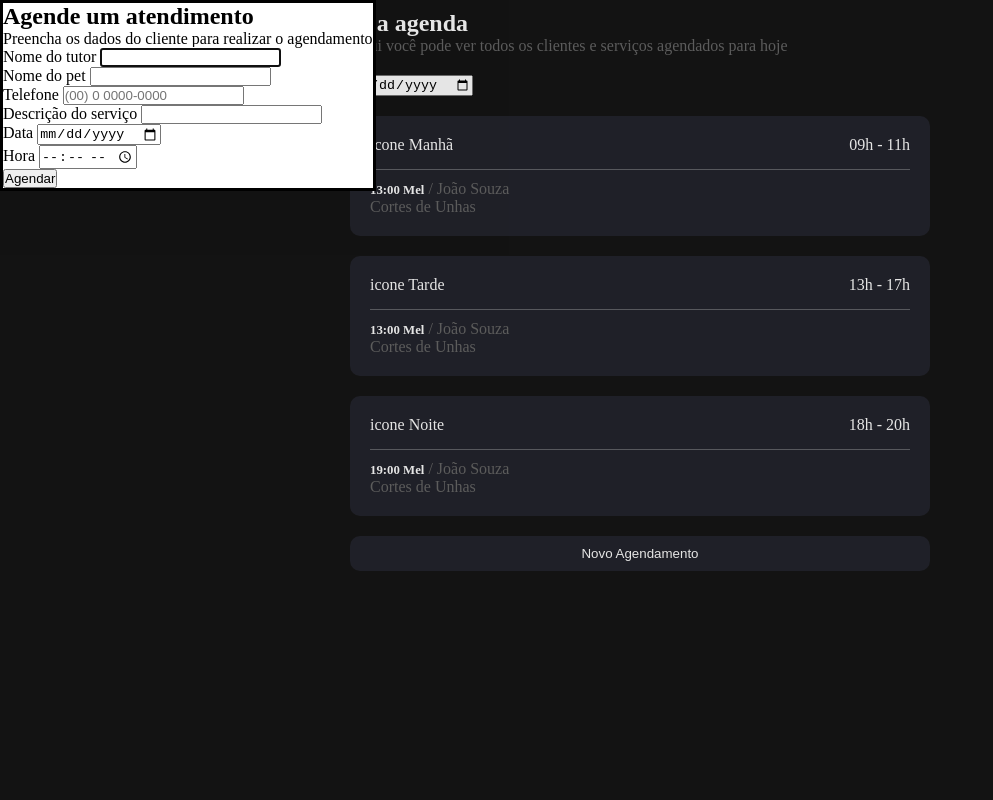
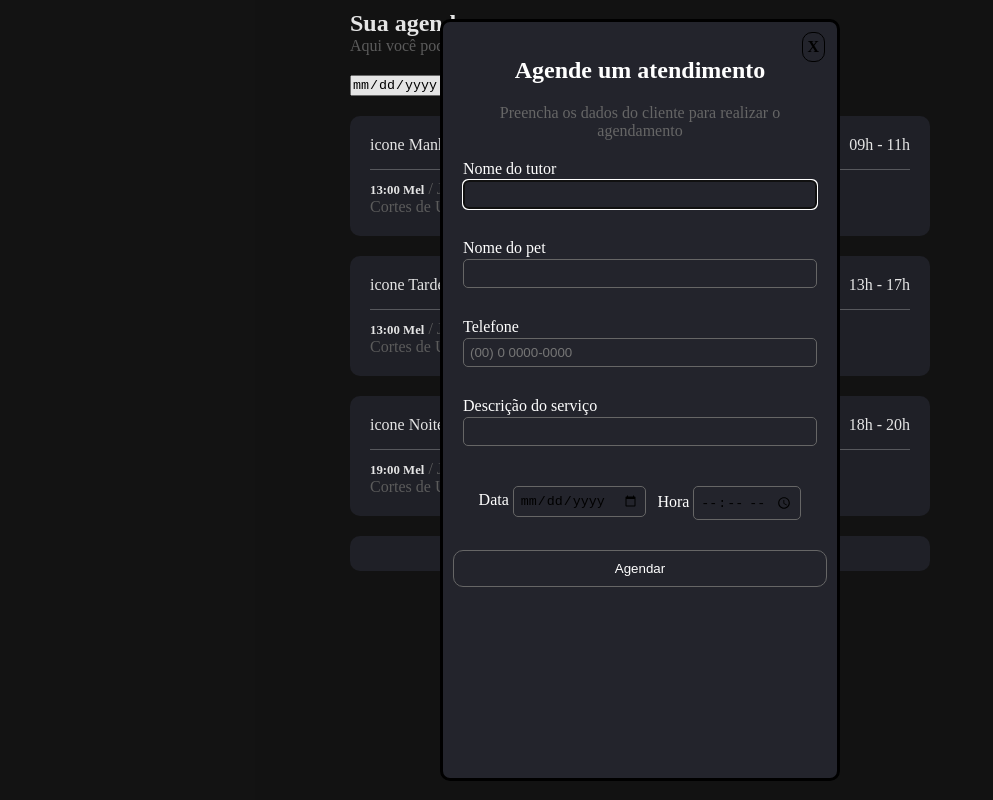
Before and after one commit to M-Fragata/petshop, a plain HTML site: page src/index.html in a window 1280 px wide. Both pictures are taken after a click on the button "Novo Agendamento". Shown: the whole page, without its empty margins (0-993 px from the left). Drawn offline with Linux system fonts and the light colour scheme.

Commit message:
pop up completo

```diff
--- a/src/index.html
+++ b/src/index.html
@@ -54,44 +54,47 @@
                 <p>Cortes de Unhas</p>
             </div>
         </section>
-        <button id="button">Novo Agendamento</button>
+        <button class="button-new-schedules">Novo Agendamento</button>
     </main>
 
     <dialog id="modal-container">
-        <div>
+        <div class="close-button">X</div>
+        <div class="header-form">
             <h2>Agende um atendimento</h2>
             <p>Preencha os dados do cliente para realizar o agendamento</p>
         </div>
 
         <form action="">
-            <div>
+            <div class="input-label">
                 <label for="name">Nome do tutor</label>
-                <input type="text" id="name">
+                <input type="text" id="name" class="transparent-input" required>
             </div>
-            <div>
+            <div class="input-label">
                 <label for="pet">Nome do pet</label>
-                <input type="text" id="pet">
+                <input type="text" id="pet" class="transparent-input" required>
             </div>
-            <div>
+            <div class="input-label">
                 <label for="telefone">Telefone</label>
-                <input type="tel" id="telefone" placeholder="(00) 0 0000-0000">
+                <input type="tel" id="telefone" placeholder="(00) 0 0000-0000" class="transparent-input" required>
             </div>
-            <div>
+            <div class="input-label">
                 <label for="description">Descrição do serviço</label>
-                <input type="text" id="description" height="100px">
+                <input type="text" id="description" height="100px" class="transparent-input" required>
             </div>
-            <div>
+            <div class="data-hora">
                 <div>
                     <label for="data">Data</label>
-                    <input type="date" id="data">
+                    <input type="date" id="data" class="transparent-input" required>
                 </div>
                 <div>
                     <label for="hora">Hora</label>
-                    <input type="time" id="hora">
+                    <input type="time" id="hora" class="transparent-input" required>
                 </div>
             </div>
 
-            <button>Agendar</button>
+            <div id="button-schedule-div">
+                <button type="submit" class="button-schedule">Agendar</button>
+            </div>
         </form>
 
     </dialog>
--- a/src/script/script.js
+++ b/src/script/script.js
@@ -1,7 +1,11 @@
-const agendar = document.querySelector('#button')
+const agendar = document.querySelector('.button-new-schedules')
 const modalContainer = document.querySelector('#modal-container')
-
+const closeButton = document.querySelector('.close-button')
 
 agendar.addEventListener('click', () => {
     modalContainer.showModal()
 })
+
+closeButton.addEventListener('click', () => {
+    modalContainer.close()
+})
--- a/src/styles/fone.css
+++ b/src/styles/fone.css
@@ -62,7 +62,7 @@ main > section {
     }
 }
 
-#button{
+.button-new-schedules{
     margin: 10px auto;
     padding: 10px;
     border-radius: 10px;
@@ -73,7 +73,93 @@ main > section {
     max-width: 580px;
 }
 
-#button:hover{
+.button-new-schedules:hover {
     background-color: #23242cbd;
     cursor: pointer;
 }
+
+#button-schedule-div{
+    display: flex;
+    justify-content: center;
+}
+
+.button-schedule{
+    padding: 10px;
+    flex-grow: 1;
+    border-radius: 10px;
+    border: 1px solid #666666;
+    background-color: #23242c;
+    color: white;
+}
+
+.button-schedule:hover{
+    background-color: #00000025;
+    cursor: pointer;
+}
+
+.close-button{
+    cursor: pointer;
+    font-weight: bold;
+    position: fixed;
+    left: 91%;
+    top: 1;
+    padding: 5px;
+    border: 1px solid black;
+    border-radius: 10px;
+}
+
+#modal-container{
+    width: 90dvw;
+    height: 100dvh;
+    max-width: 400px;
+    background-color: #23242c;
+    padding: 10px;
+    border-radius: 10px;
+
+    position: fixed;
+    top: 50%;
+    left: 50%;
+    transform: translate(-50%,-50%);
+
+    h2, label{
+        color: white;
+    }
+    p{
+       color: #666666;
+    }
+    h2,p{
+        padding: 10px;
+        text-align: center;
+    }
+}
+
+.transparent-input{
+    background-color: transparent;
+    border: 1px solid #666666;
+    border-radius: 5px;
+    padding: 6px;
+}
+
+.input-label {
+    display: flex;
+    flex-flow: column nowrap;
+
+    padding: 10px;
+    gap: 2px;
+}
+
+.data-hora{
+    display: flex;
+    justify-content: space-around;
+    padding: 20px;
+}
+
+form{
+    display: flex;
+    flex-flow: column nowrap;
+    gap: 10px;
+}
+
+.header-form{
+    margin-top: 15px;
+}
```
